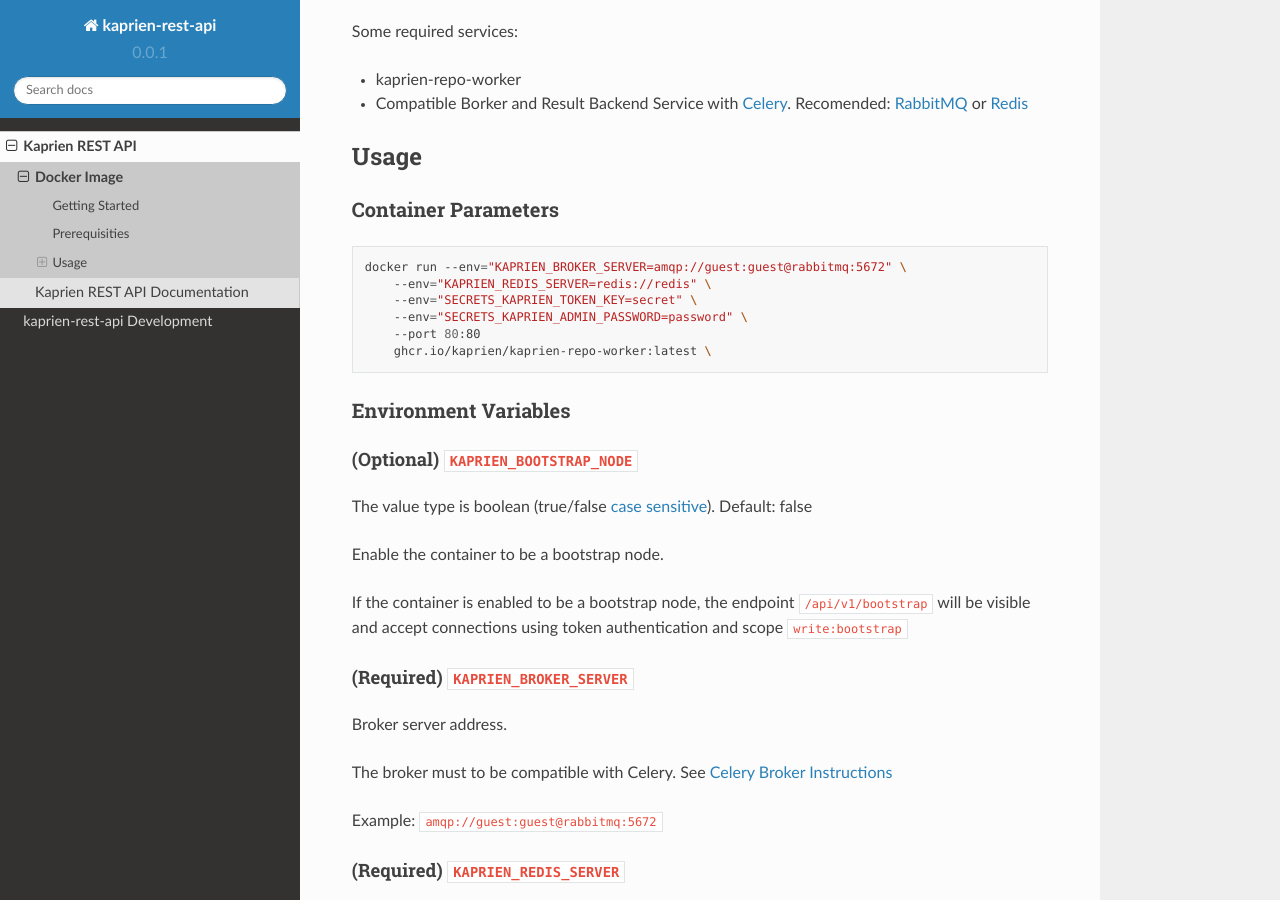
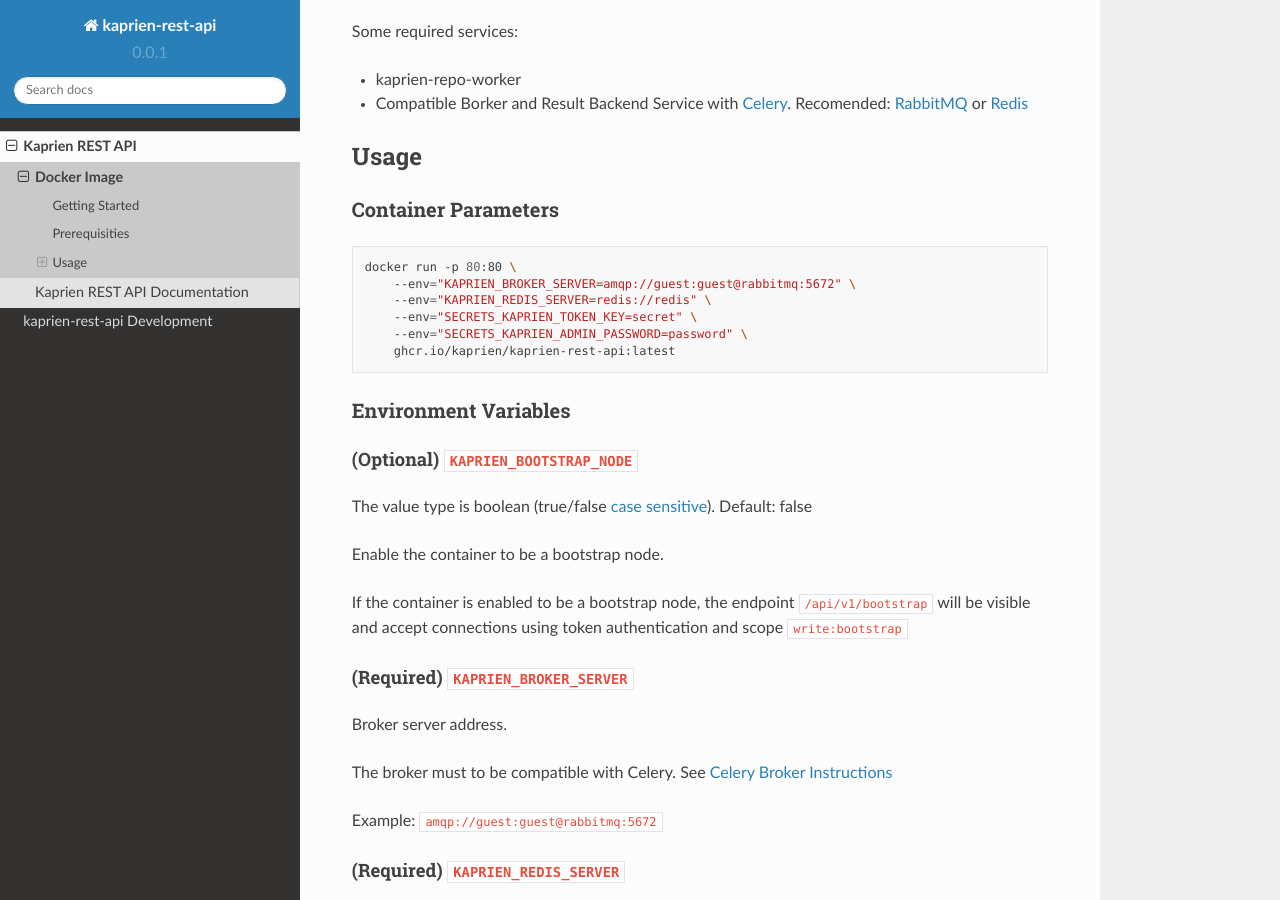
Before and after one commit to repository-service-tuf/repository-service-tuf-api, a Sphinx documentation site: the page built from docs/source/guide/Docker_README.md, in a window 1280 px wide and 900 px high, scrolled down 444 px. Built offline with Sphinx 7.4.7 and the Read the Docs theme 2.0.0, drawn with Linux system fonts in a browser that asks for light colours.

````diff
--- a/docs/source/guide/Docker_README.md
+++ b/docs/source/guide/Docker_README.md
@@ -27,12 +27,12 @@
 
 ```shell
 
-docker run --env="KAPRIEN_BROKER_SERVER=amqp://guest:guest@rabbitmq:5672" \
+docker run -p 80:80 \
+    --env="KAPRIEN_BROKER_SERVER=amqp://guest:guest@rabbitmq:5672" \
     --env="KAPRIEN_REDIS_SERVER=redis://redis" \
     --env="SECRETS_KAPRIEN_TOKEN_KEY=secret" \
     --env="SECRETS_KAPRIEN_ADMIN_PASSWORD=password" \
-    --port 80:80
-    ghcr.io/kaprien/kaprien-repo-worker:latest \
+    ghcr.io/kaprien/kaprien-rest-api:latest
 ```
 
 
````
Also changed, not shown: 1 other file.
